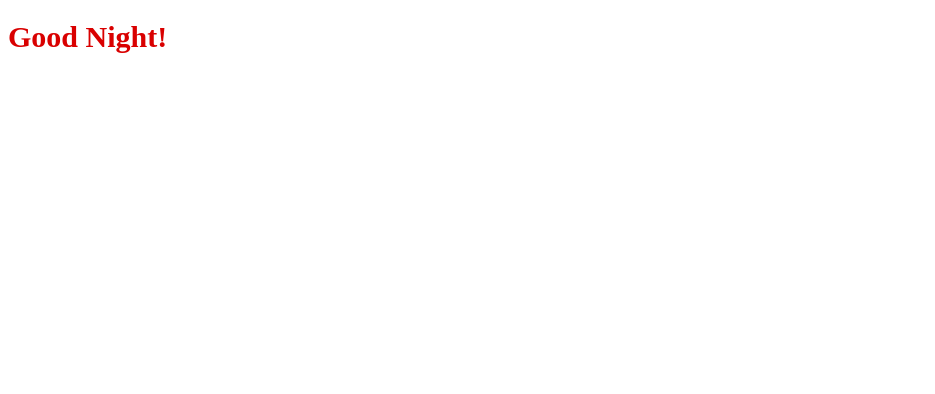
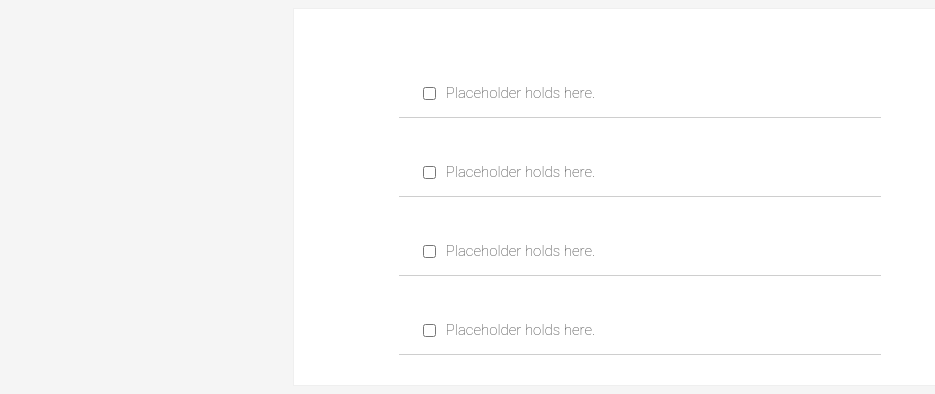
Before and after one commit to Tunji545/freecodecamp-create-react-app-windows, a React (Create React App) app: page / in a window 1280 px wide. Shown: the top 394 px of the page, without its empty margins (0-935 px from the left). Built offline with nearby package versions, Linux system fonts and the light colour scheme.

Commit message:
Todo App Part 2

```diff
--- a/src/App.js
+++ b/src/App.js
@@ -1,16 +1,15 @@
 import React from "react";
-import Header from "./components/Header";
-import MainContainer from "./components/MainContainer";
-import Footer from "./components/Footer";
+import TodoItem from "./components/TodoItem";
 import "./index.css";
 
 function App() {
 
-  return(
-    <div>
-      <Header />
-      <MainContainer />
-      <Footer />
+  return (
+    <div className="todo-list">
+      <TodoItem />
+      <TodoItem />
+      <TodoItem />
+      <TodoItem />
     </div>
   )
 }
--- /dev/null
+++ b/src/components/TodoItem.js
@@ -0,0 +1,13 @@
+import React from "react";
+
+function TodoItem() {
+
+  return (
+    <div className="todo-item">
+      <input type="checkbox" />
+      <p>Placeholder holds here.</p>
+    </div>
+  )
+}
+
+export default TodoItem;
--- a/src/index.css
+++ b/src/index.css
@@ -1,14 +1,41 @@
 body {
-  margin: 0;
+  background-color: whitesmoke;
 }
-.nav {
-  height: 100px;
-  background: #333;
-  color: floralwhite;
-  margin-bottom: 15px;
-  text-align: center;
-  font-size: 30px;
+.todo-list {
+ background-color: white;
+ margin: auto;
+ width: 50%;
+ display: flex;
+ flex-direction: column;
+ align-items: center;
+ border: 1px solid #efefef;
+ box-shadow:
+   /* The top layer shadow */
+   0 1px 1px rgba(0, 0, 0, 0.15px)
+   /* The 2nd layer */
+   0 10px 0 -5px #eee
+   /* The 2nd layer shadow */
+   0 10px 1px -4px rgba(0, 0, 0, 0.15px)
+   /* The 3rd layer */
+   0 20px 0 -10px #eee
+   /* The 3rd layer shadow */
+   0 20px 1px -9px rgba(0, 0, 0, 0.15px);
+  padding: 30px;
+}
+
+.todo-item {
   display: flex;
-  justify-content: center;
+  justify-content: flex-start;
   align-items: center;
+  padding: 30px 20px 0;
+  width: 70%;
+  border-bottom: 1px solid #cecece;
+  font-family: Roboto, sans-serif;
+  font-weight: 100;
+  font-size: 15px;
+  color: #333333;
 }
+
+input[type=checkbox] {
+  margin-right: 10px;
+}
--- a/src/index.js
+++ b/src/index.js
@@ -1,29 +1,5 @@
 import React from "react";
 import ReactDOM from "react-dom";
-
-function App() {
-  const date = new Date(2020, 8, 10, 20);
-  const hour = date.getHours();
-  let timeOfDay;
-  let styles = {
-        fontSize: "30px",
-      }
-  if (hour < 12) {
-    timeOfDay = "Morning!";
-    styles.color = "#04756f"
-  }
-  else if (hour > 12 && hour < 17) {
-    timeOfDay = "Afternoon!";
-    styles.color = "#8914a3"
-  }
-  else {
-    timeOfDay = "Night!";
-    styles.color = "#d90000"
-  }
-
-  return (
-    <h1 style={styles}>Good { timeOfDay }</h1>
-  )
-}
+import App from "./App";
 
 ReactDOM.render(<App />, document.getElementById("root"));
```
